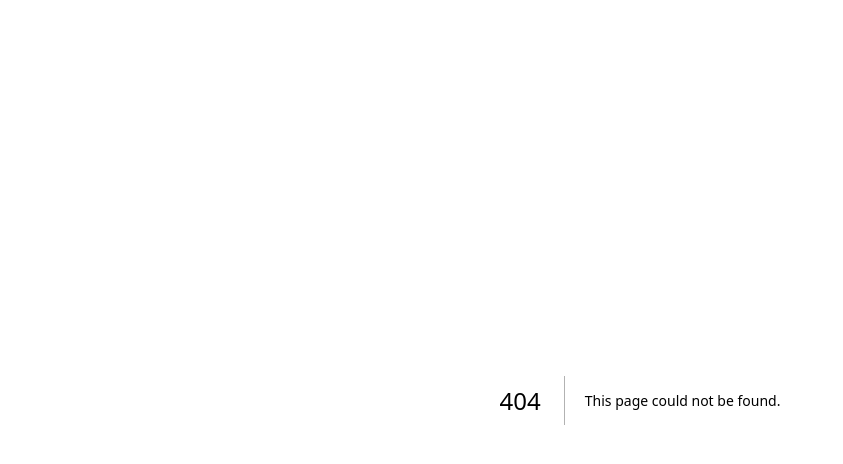
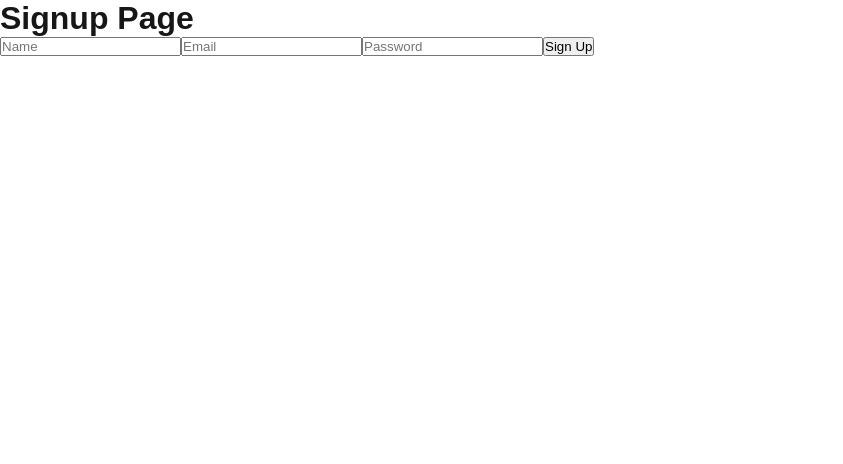
Before and after one commit to visy-ani/streamsaga, a Next.js app: page /signup in a window 1280 px wide. Before the commit this address had no page. Shown: the top 464 px of the page, without its empty margins (0-843 px from the left). Built offline with nearby package versions, Linux system fonts and the light colour scheme.

Commit message:
Add Signup page with form handling and API integration

```diff
--- /dev/null
+++ b/app/signup/page.tsx
@@ -0,0 +1,63 @@
+"use client";
+
+import React, { FC } from "react";
+import { useState } from "react";
+import { useRouter } from "next/navigation";
+
+const SignupPage: FC = () => {
+  const [form, setForm] = useState({ name: "", email: "", password: "" });
+  const router = useRouter();
+
+  const handleSubmit = async (e: React.FormEvent<HTMLFormElement>) => {
+    e.preventDefault();
+
+    const res = await fetch("/api/auth/signup", {
+      method: "POST",
+      headers: { "Content-Type": "application/json" },
+      body: JSON.stringify(form),
+    });
+
+    if (res.ok) {
+      alert("User Registered Successfully!");
+      router.push("/login");
+    } else {
+      const data = await res.json();
+      alert(data.message || "Something went wrong");
+    }
+  };
+
+  return (
+    <div>
+      <h1>Signup Page</h1>
+      <form onSubmit={handleSubmit}>
+        <input
+          type="text"
+          placeholder="Name"
+          required
+          onChange={(e) => {
+            setForm({ ...form, name: e.target.value });
+          }}
+        />
+        <input
+          type="email"
+          placeholder="Email"
+          required
+          onChange={(e) => {
+            setForm({ ...form, email: e.target.value });
+          }}
+        />
+        <input
+          type="password"
+          placeholder="Password"
+          required
+          onChange={(e) => {
+            setForm({ ...form, password: e.target.value });
+          }}
+        />
+        <button type="submit" >Sign Up</button>
+      </form>
+    </div>
+  );
+};
+
+export default SignupPage;
```
